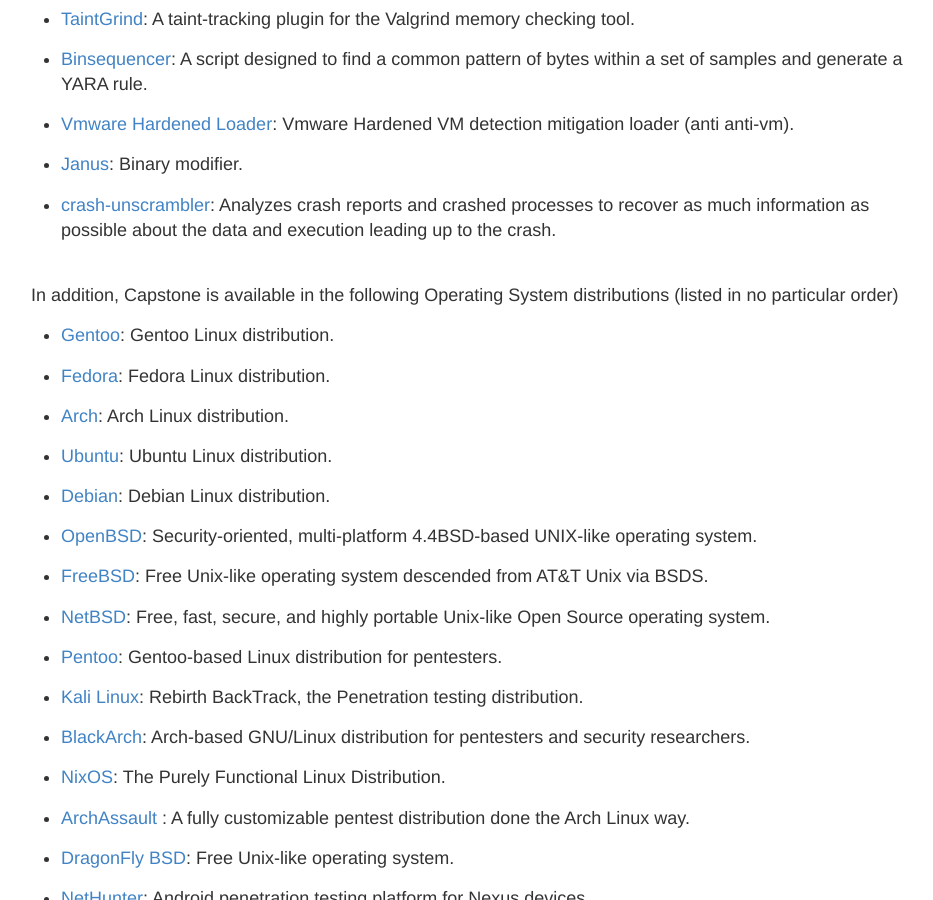
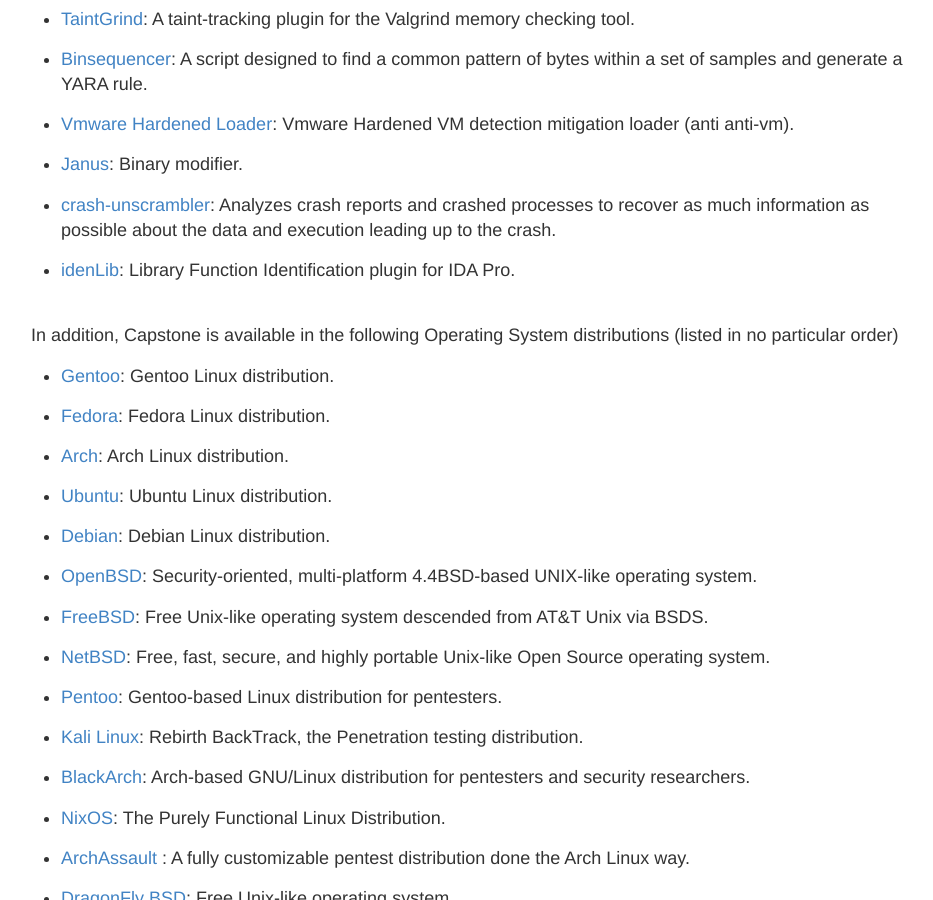
Before and after one commit to capstone-engine/capstone-engine.github.io, a Jekyll site: the page built from showcase.md, in a window 1280 px wide and 900 px high, scrolled down 17628 px. Shown: the whole window, without its empty margins (169-1102 px from the left). Built offline with Jekyll 4.4.1, drawn with Linux system fonts in a browser that asks for light colours; some of the changed lines change nothing that is shown.

Commit message:
showcase

```diff
--- a/showcase.md
+++ b/showcase.md
@@ -5,7 +5,7 @@
 
 ## Showcase
 
-In our knowledge, Capstone has been used by **424** following products (listed in no particular order).
+In our knowledge, Capstone has been used by **425** following products (listed in no particular order).
 
 - [Unicorn](http://www.unicorn-engine.org): Lightweight multi-arch, multi-platform CPU emulator framework.
 
@@ -853,6 +853,8 @@
 
 - [crash-unscrambler](https://github.com/gparker42/crash-unscrambler): Analyzes crash reports and crashed processes to recover as much information as possible about the data and execution leading up to the crash.
 
+- [idenLib](https://github.com/secrary/IDA-scripts/tree/master/idenLib): Library Function Identification plugin for IDA Pro.
+
 
 <br>
 In addition, Capstone is available in the following Operating System distributions (listed in no particular order)
```
